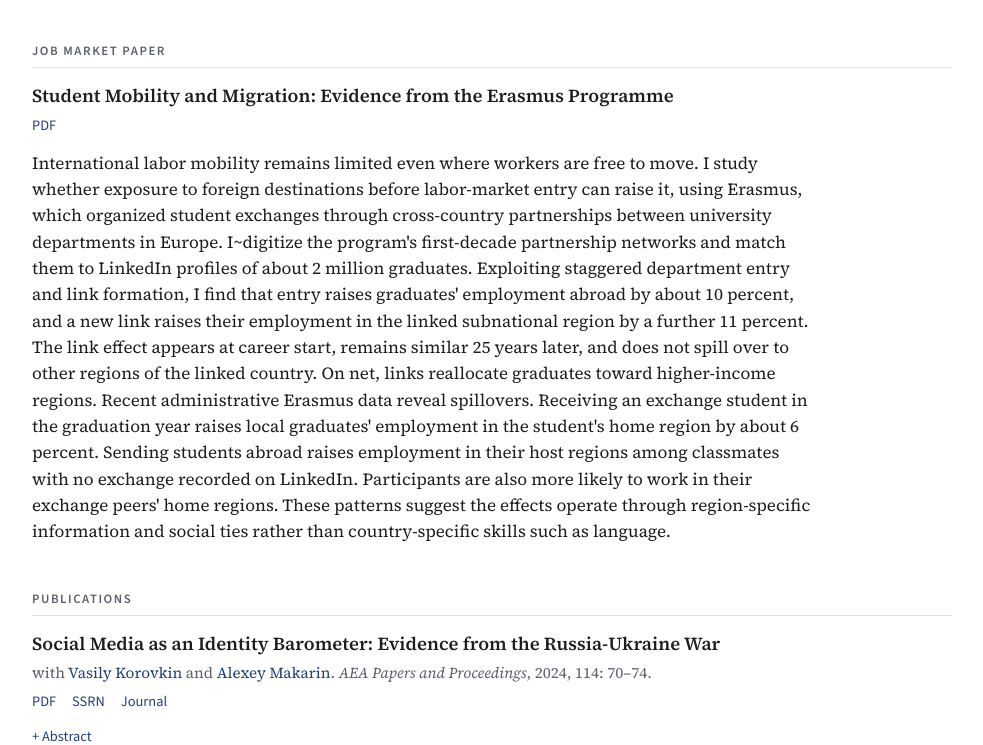
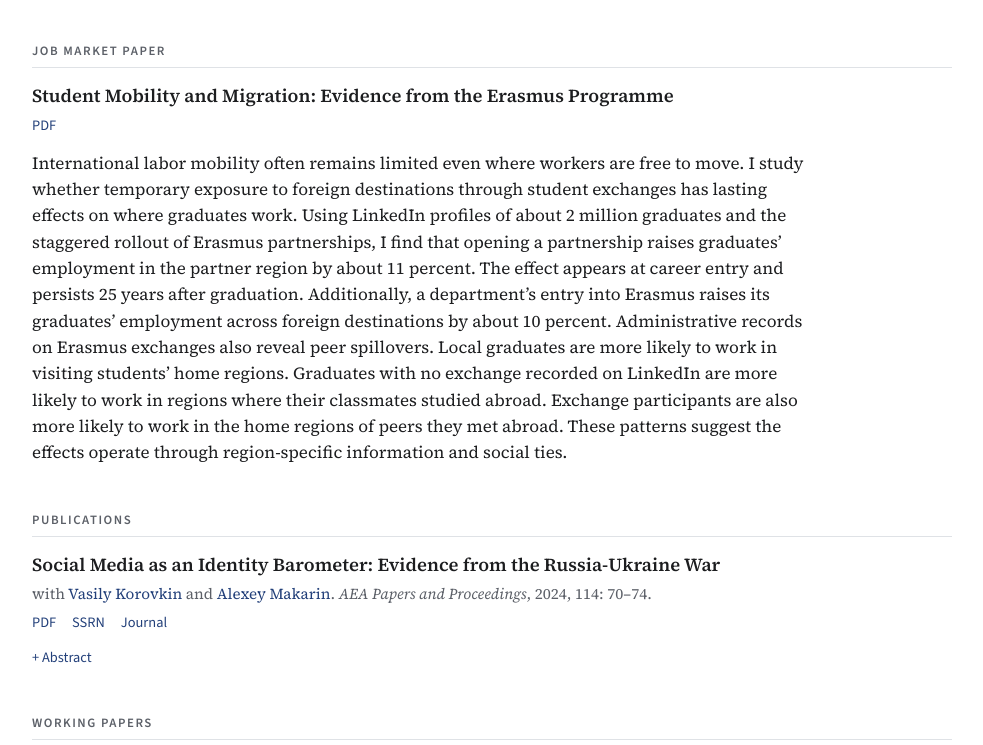
Before and after one commit to serhiiabramenko/serhiiabramenko.github.io, a plain HTML site: page index.html in a window 1280 px wide. Shown: the part 597-1342 px from the top of the page, without its empty margins (148-1131 px from the left). Drawn offline with nearby package versions, Linux system fonts and the light colour scheme.

Commit message:
Update index.html

```diff
--- a/index.html
+++ b/index.html
@@ -146,7 +146,7 @@
         <a href="papers/JMP_Abramenko.pdf">PDF</a>
       </p>
       <div class="abstract">
-        <p>International labor mobility remains limited even where workers are free to move. I study whether exposure to foreign destinations before labor-market entry can raise it, using Erasmus, which organized student exchanges through cross-country partnerships between university departments in Europe. I~digitize the program's first-decade partnership networks and match them to LinkedIn profiles of about 2 million graduates. Exploiting staggered department entry and link formation, I find that entry raises graduates' employment abroad by about 10 percent, and a new link raises their employment in the linked subnational region by a further 11 percent. The link effect appears at career start, remains similar 25 years later, and does not spill over to other regions of the linked country. On net, links reallocate graduates toward higher-income regions. Recent administrative Erasmus data reveal spillovers. Receiving an exchange student in the graduation year raises local graduates' employment in the student's home region by about 6 percent. Sending students abroad raises employment in their host regions among classmates with no exchange recorded on LinkedIn. Participants are also more likely to work in their exchange peers' home regions. These patterns suggest the effects operate through region-specific information and social ties rather than country-specific skills such as language. </div>
+        <p>International labor mobility often remains limited even where workers are free to move. I study whether temporary exposure to foreign destinations through student exchanges has lasting effects on where graduates work. Using LinkedIn profiles of about 2 million graduates and the staggered rollout of Erasmus partnerships, I find that opening a partnership raises graduates’ employment in the partner region by about 11 percent. The effect appears at career entry and persists 25 years after graduation. Additionally, a department’s entry into Erasmus raises its graduates’ employment across foreign destinations by about 10 percent. Administrative records on Erasmus exchanges also reveal peer spillovers. Local graduates are more likely to work in visiting students’ home regions. Graduates with no exchange recorded on LinkedIn are more likely to work in regions where their classmates studied abroad. Exchange participants are also more likely to work in the home regions of peers they met abroad. These patterns suggest the effects operate through region-specific information and social ties. </div>
     </article>
   </section>
 
```
